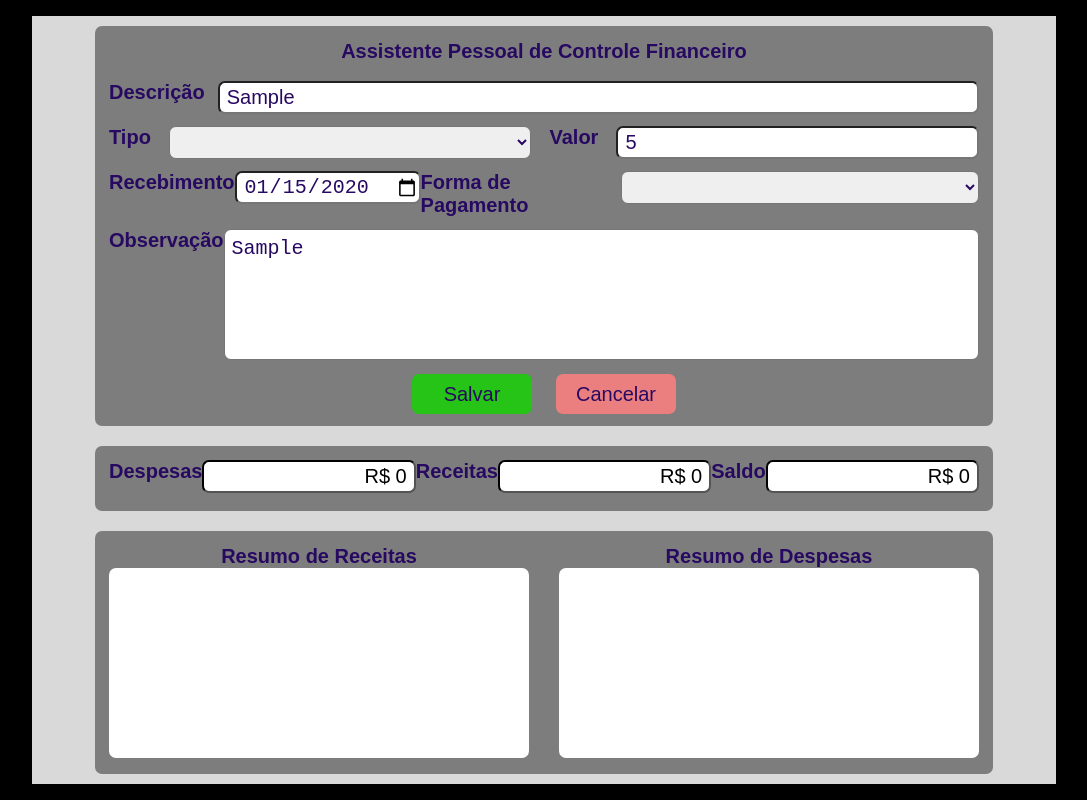
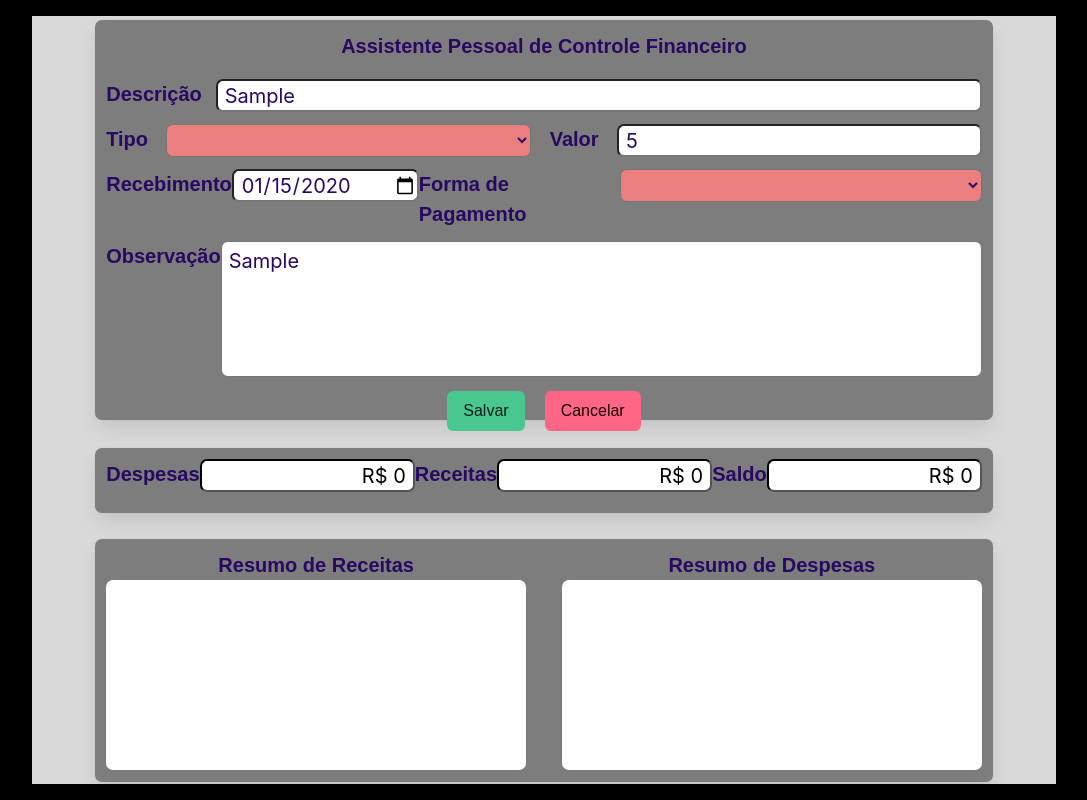
Before and after one commit to erico-senac/caixaforte, a plain HTML site: page index.html in a window 1280 px wide. Both pictures are taken after typing "Sample", "5", "2020-01-15", "Sample" into the empty fields and a click on the button "Salvar". Shown: the whole page, without its empty margins (96-1183 px from the left). Drawn offline with nearby package versions, Linux system fonts and the light colour scheme; a web font is replaced by a local one.

Commit message:
mudanças

```diff
--- a/assets/css/caixaforte.css
+++ b/assets/css/caixaforte.css
@@ -1,4 +1,5 @@
 @import url('https://fonts.googleapis.com/css2?family=Inria+Sans:ital,wght@0,300;0,400;0,700;1,300;1,400;1,700&display=swap');
+@import "https://cdn.jsdelivr.net/npm/bulma@1.0.4/css/bulma.min.css";
 
 *{
     margin: 0;
@@ -52,6 +53,7 @@
     --vermelho: hsl(0, 73%, 71%);
     --roxo: hsl(260, 83%, 21%);
     --preto: hsl(0, 0%, 0%);
+    --azeitona: oklch(46.6% 0.025 107.3 / 50%);
 }
 
 body{
@@ -80,6 +82,9 @@ body{
     border-radius: 7px;
 }
 
+.is-erro{
+    background-color: var(--vermelho);
+}
 .titulo{
     text-align: center;
     width: 100%;
--- a/assets/js/caixaforte.js
+++ b/assets/js/caixaforte.js
@@ -30,8 +30,10 @@ const inseriDetalhamento = (dados) => {
         let editar = document.createElement('button');
         apagar.innerHTML = '<i class="fa-solid fa-trash-can"></i>'
         apagar.addEventListener('click', () => {
+            if(confirm('Deseja realmente apagar a entrada? ')){
                 apagarRegistro(dados.indexOf(dado));
                 window.location.reload();
+            }
         });
         editar.innerHTML = '<i class="fa-regular fa-pen-to-square"></i>';
         editar.addEventListener('click', () => {
@@ -44,8 +46,28 @@ const inseriDetalhamento = (dados) => {
     });
 }
 
+const verificaDados = () => {
+    let resultado = true;
+    if(descricao.value === '' || tipo.value === '' || valor.value  === '' || data.value === '' || formaPagamento.value  === '' )
+        resultado = false;
+    if(!resultado){
+        if(descricao.value === '')
+            descricao.classList.add('is-erro');
+        if(tipo.value === '')
+            tipo.classList.add('is-erro');
+        if(valor.value  === '')
+            valor.classList.add('is-erro');
+        if(data.value === '')
+            data.classList.add('is-erro');
+        if(formaPagamento.value  === '')
+            formaPagamento.classList.add('is-erro');
+    }
+    return resultado;
+}
+
 btnSalvar.addEventListener('click', (e) => {
     e.preventDefault();
+    if(verificaDados()){
         let i = index.value === '' ? null : parseInt(index.value);
         let dado =
         {
@@ -59,7 +81,12 @@ btnSalvar.addEventListener('click', (e) => {
 
         salvarDados(dado, i);
         window.location.reload();
+    }
 });
+
+btnCancelar.addEventListener('click', () => {
+    window.location.reload();
+})
 
 const atualizaSaldos = (dados) => {
     let tcred = 0.0;
--- a/index.html
+++ b/index.html
@@ -4,6 +4,7 @@
     <meta charset="UTF-8">
     <meta name="viewport" content="width=device-width, initial-scale=1.0">
     <title>Minha Caixa Forte</title>
+     <!-- <script src="https://cdn.jsdelivr.net/npm/@tailwindcss/browser@4"></script> -->
     <link rel="stylesheet" href="./assets/css/caixaforte.css">
     <link rel="stylesheet" href="./assets/css/all.css">
 </head>
@@ -16,23 +17,23 @@
                     <input type="number" name="index" hidden>
                     <div class="flex">
                         <label for="inputdescricao">Descrição</label>
-                        <input class="c10 form-input" type="text" name="descricao" id="inputdescricao">
+                        <input class="c10 form-input is-focused" type="text" name="descricao" id="inputdescricao" required>
                     </div>
                     <div class="flex">
                         <label for="inputtipo">Tipo</label>
-                        <select name="tipo" id="inputtipo" class="c5 form-input">
+                        <select name="tipo" id="inputtipo" class="c5 form-input" required>
                             <option hidden selected disabled></option>
                             <option value="despesa">Débito</option>
                             <option value="credito">Crédito</option>
                         </select>
                         <label for="inputvalor">Valor</label>
-                        <input type="number" step="0.01" name="valor" id="inputvalor" class="c5 form-input">
+                        <input type="number" step="0.01" name="valor" id="inputvalor" class="c5 form-input" required>
                     </div>
                     <div class="flex">
                         <label for="inputdata">Recebimento</label>
-                        <input type="date" name="data" id="inputdata" class="form-input">
+                        <input type="date" name="data" id="inputdata" class="form-input" required>
                         <label for="inputformadepagamento">Forma de Pagamento</label>
-                        <select name="formadepagamento" id="inputformadepagamento" class="c5 form-input">
+                        <select name="formadepagamento" id="inputformadepagamento" class="c5 form-input" required>
                             <option hidden disabled selected></option>
                             <option value="pix">PIX</option>
                             <option value="credito">Crédito em Conta</option>
@@ -46,8 +47,8 @@
                         <textarea class="c10 form-textarea" name="textareaobservacao" id="textareaobservacao" cols="30" rows="5" ></textarea>
                     </div>
                     <div class="center">
-                        <button class="btn btn-confirmar" id="btnSalvar" type="submit">Salvar</button>
-                        <button class="btn btn-cancelar" id="btnCancelar" type="reset">Cancelar</button>
+                        <button class="button is-success" id="btnSalvar" type="submit">Salvar</button>
+                        <button class="button is-danger" id="btnCancelar" type="reset">Cancelar</button>
                     </div>
                 </div>
             </form>
```
Lines whose indentation alone changed are shown as unchanged.
